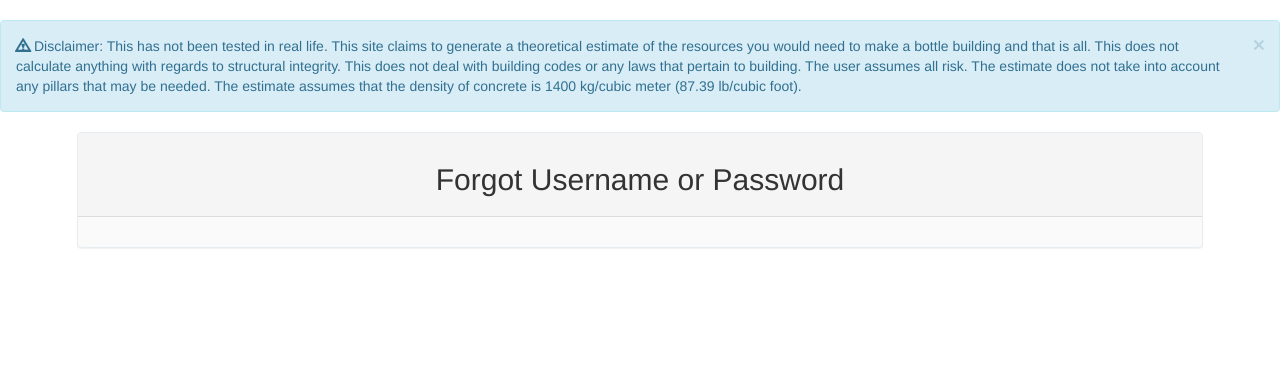
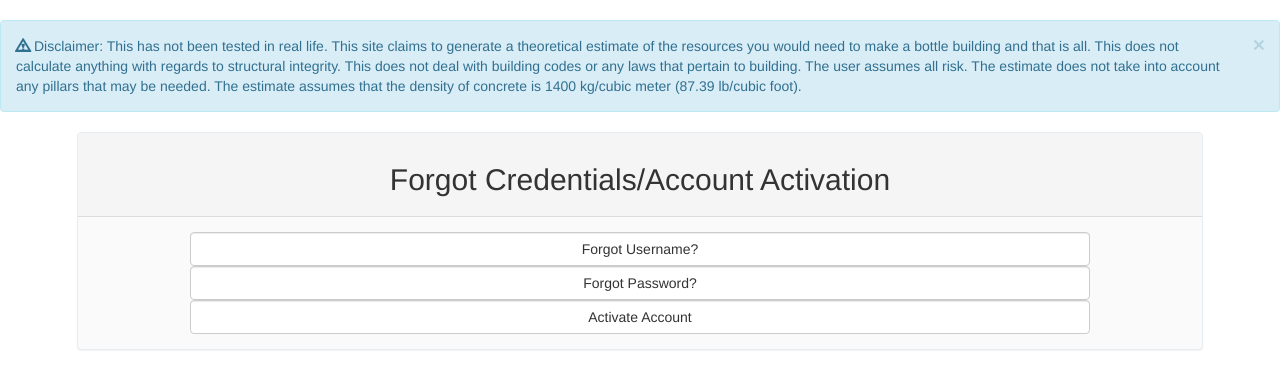
Before and after one commit to andrewnyhus/Bottle-Builder, a Django app: page /forgot_credentials_page/ in a window 1280 px wide. Shown: the part 52-441 px from the top of the page. Run offline with Django 3.2, Linux system fonts and the light colour scheme; some libraries are stand-ins or nearby versions.

Commit message:
Forgot username works :)

```diff
--- a/Bottle_Builder/urls.py
+++ b/Bottle_Builder/urls.py
@@ -23,12 +23,13 @@ urlpatterns = [
     url(r'^about/', views.about, name="about"),
     url(r'^submit_feedback/', views.submit_feedback, name="submit_feedback"),
 
+    url(r'^forgot_credentials_page/', views.forgot_credentials_page, name="forgot_credentials"),
+    url(r'^forgot_username/', views.forgot_username, name="forgot_username"),
+
+
     url(r'^login_page/', views.login_page, name="login_page"),
     url(r'^login/', views.login, name="login"),
     url(r'^logout/', views.logout_page, name="logout"),
-    url(r'^forgot_credentials_page/', views.forgot_credentials_page, name="forgot_credentials"),
-
-
     url(r'^create_account/', views.create_account_page, name="create_account"),
     url(r'^register/', views.create_account, name="register"),
     url(r'^activate/(?P<uidb64>[0-9A-Za-z_\-]+)/(?P<token>[0-9A-Za-z]{1,13}-[0-9A-Za-z]{1,20})/$', views.activate_account, name="activate_account"),
--- a/Bottle_Building/templates/forgot_credentials.html
+++ b/Bottle_Building/templates/forgot_credentials.html
@@ -2,7 +2,7 @@
 
 {% load staticfiles %}
 
-{% block title %} Bottle Builder | Forgot Credentials {% endblock %}
+{% block title %} Bottle Builder | Forgot Credentials/Account Activation {% endblock %}
 
 
 
@@ -13,14 +13,52 @@
   <div class="panel panel-default">
 
     <div class="panel-heading">
-      <h2 align="center">Forgot Username or Password</h2>
+      <h2 align="center">Forgot Credentials/Account Activation</h2>
     </div>
 
-    <div class="panel-body">
+    <div class="panel-body" style="padding-left:10%; padding-right:10%;">
+
+        <!-- Forgot Username Button -->
+        <input type="button" class="btn btn-default form-control" id="forgot_username_button" align="center" value="Forgot Username?" onclick="show_username_form();"><br>
+
+        <!-- Forgot Username form -->
+        <form align="center" id="forgot_username_form" style="display:none;" onsubmit="forgot_username_form_submitted(); return false;">
+          <input type="email" class="form-control" id="forgot_username_email_input" align="center" placeholder="Email Address">
+          <input type="submit" class="btn btn-primary form-control" id="forgot_username_submit_button" align="center" value="Email Me My Username">
+          <br>
+        </form>
+
+
+        <!-- Forgot Password Button -->
+        <input type="button" class="btn btn-default form-control" id="forgot_password_button" align="center" value="Forgot Password?" onclick="show_password_form();"><br>
+
+        <!-- Forgot Password form -->
+        <form align="center" id="forgot_password_form" style="display:none;">
+          <input type="email" class="form-control" id="forgot_password_email_input" align="center" placeholder="Email Address">
+          <input type="submit" class="btn btn-primary form-control" id="forgot_password_submit_button" align="center" value="Email Me the Password Reset Link">
+          <br>
+        </form>
+
+
+        <!-- Activate Account Button -->
+        <input type="button" class="btn btn-default form-control" id="activate_account_button" align="center" value="Activate Account" onclick="show_activation_form();"><br>
+
+        <!-- Activate Account form -->
+        <form align="center" id="activate_account_form" style="display:none;">
+          <input type="email" class="form-control" id="activate_account_email_input" align="center" placeholder="Email Address">
+          <input type="submit" class="btn btn-primary form-control" id="activate_account_submit_button" align="center" value="Email Me the Activation Link">
+          <br>
+        </form>
+
+
+
     </div>
 
   </div>
 </div>
 
 
+<script src="/static/forgot_credentials/js/manage_ui.js"></script>
+<script src="/static/forgot_credentials/js/on_form_submit.js"></script>
+
 {% endblock %}
--- a/Bottle_Building/views.py
+++ b/Bottle_Building/views.py
@@ -147,7 +147,53 @@ def send_email(recipient, subject, message_body):
 
 
 # ===============================================================================
-# Login/Logout
+# Forgotten Credential Routes
+# ===============================================================================
+
+
+@never_cache
+@ensure_csrf_cookie
+def forgot_credentials_page(request):
+    return render(request, 'forgot_credentials.html')
+
+@api_view(["POST"])
+@permission_classes((AllowAny, ))
+def forgot_username(request):
+    try:
+        email = request.data["email"]
+
+        # determine that the email is a valid email
+        location_of_at_symbol = email.find("@")
+
+        # if not valid, respond so
+
+        if location_of_at_symbol == -1:
+            return Response("Invalid Email", status=status.HTTP_400_BAD_REQUEST)
+
+        second_half_of_email = email[location_of_at_symbol:]
+
+        if second_half_of_email.find(".") == -1:
+            return Response("Invalid Email", status=status.HTTP_400_BAD_REQUEST)
+
+        # email is valid
+        user = User.objects.get(email=email)
+
+        # now we email the username to the account holders email.
+        body = "Your username is: " + user.username
+        send_email(email,"Your Bottle Builder Username", body)
+        return Response("We have successfully emailed you your username", status=status.HTTP_200_OK)
+    except User.DoesNotExist:
+        return Response("No account is associated with that email.", status=status.HTTP_400_BAD_REQUEST)
+    except Exception as exc:
+        return Response("Error while sending email, Please try a few more times", status=status.HTTP_500_INTERNAL_SERVER_ERROR)
+
+
+# ===============================================================================
+# ===============================================================================
+
+
+# ===============================================================================
+# Account Related Routes (Except Forgotten Credential Routes)
 # ===============================================================================
 @never_cache
 @ensure_csrf_cookie
@@ -180,16 +226,6 @@ def logout_page(request):
     logout(request)
     return render(request, "logout_successful.html")
 
-
-# ===============================================================================
-# ===============================================================================
-
-
-
-
-# ===============================================================================
-# Create Account, Create Account Page, Forgot Password, View Profile
-# ===============================================================================
 
 @never_cache
 @ensure_csrf_cookie
@@ -304,13 +340,9 @@ def view_profile(request):
             # add building design to array
             building_designs.append({"building": building, "coordinates": design_coordinates, "link": link})
 
-        return render(request, "profile.html", {"building_designs": building_designs})
+            return render(request, "profile.html", {"building_designs": building_designs})
     return render(request, "login_page.html")
 
-@never_cache
-@ensure_csrf_cookie
-def forgot_credentials_page(request):
-    return render(request, 'forgot_credentials.html')
 
 
 # ===============================================================================
@@ -319,7 +351,7 @@ def forgot_credentials_page(request):
 
 
 # ===============================================================================
-# Get Bottle Buildings, View Bottle Building, Design Bottle Building
+# Bottle Building Routes
 # ===============================================================================
 # ALLOW FOR DELETING BOTTLE BUILDINGS
 
```
Also changed, not shown: 3 other files.
